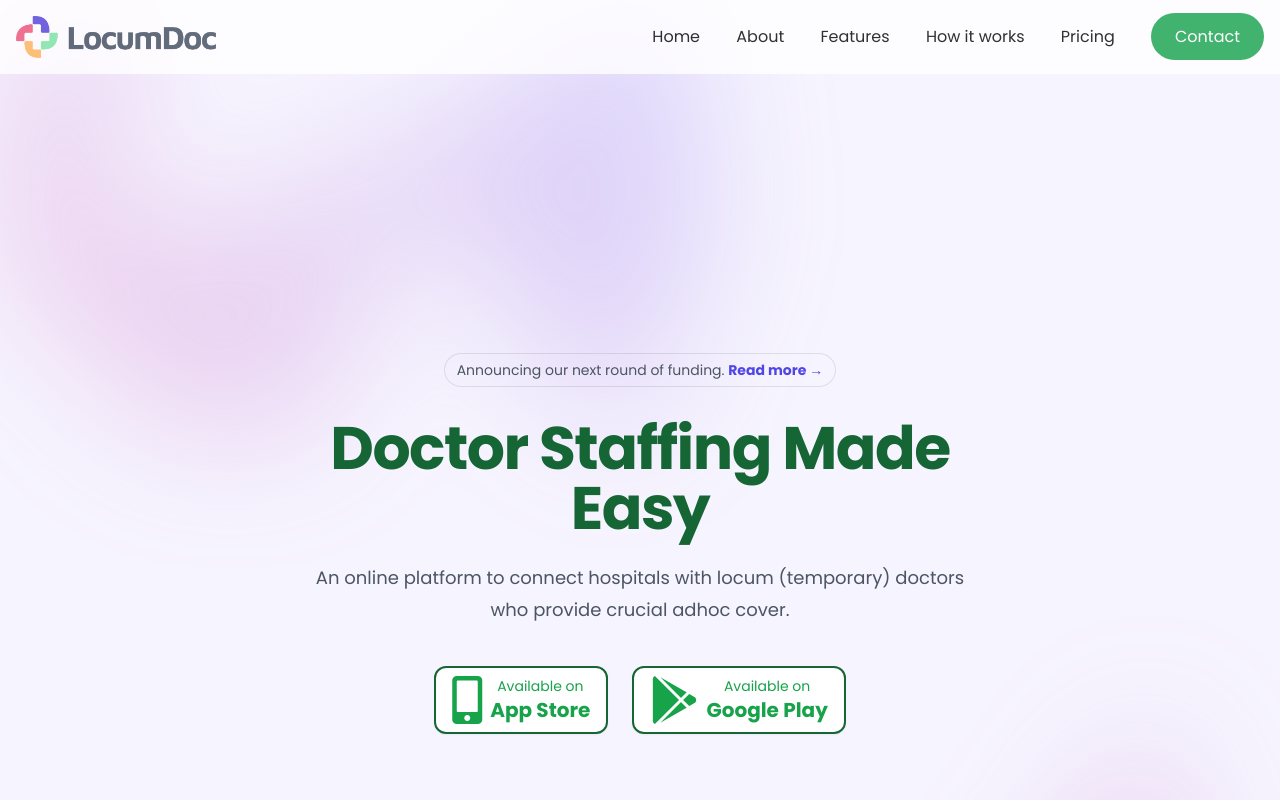
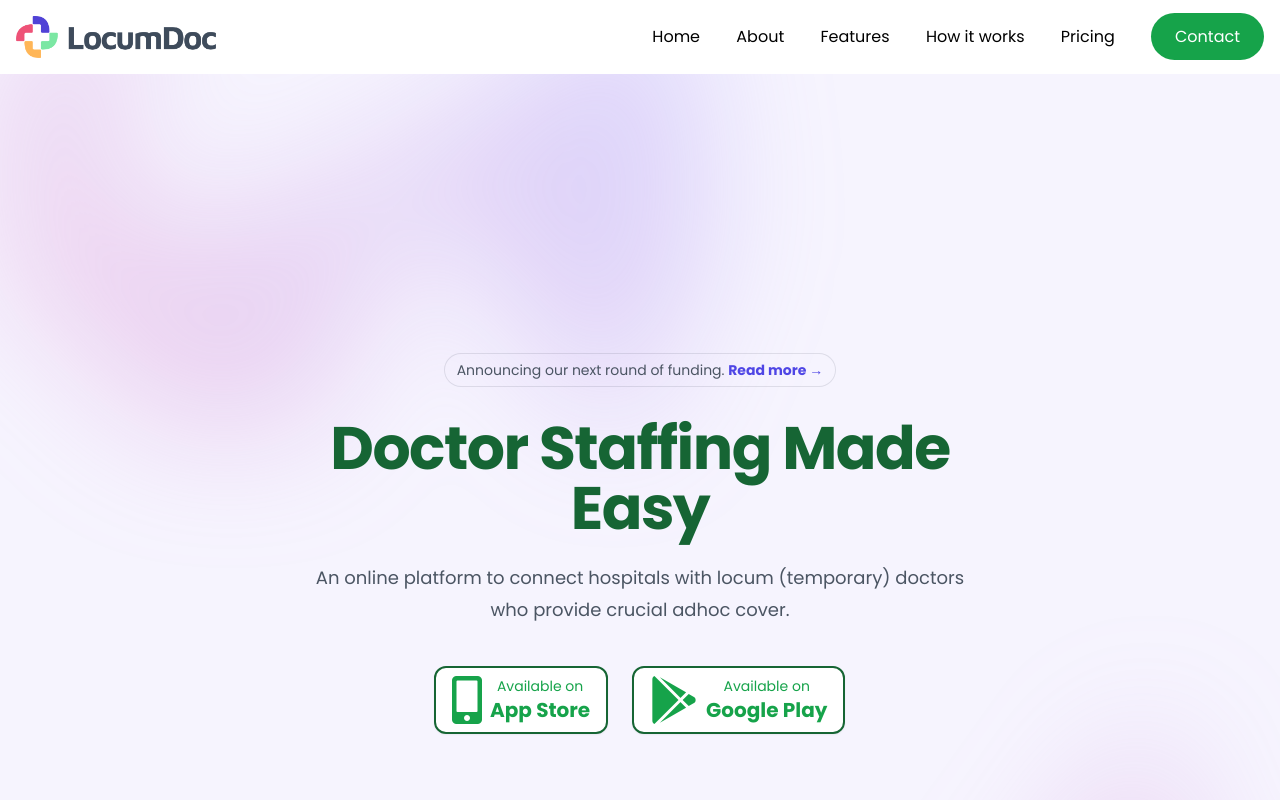
Before and after one commit to odomaurice/locumdoc, a website: page build/index.html in a window 1280 px wide. Shown: the top 800 px of the page. Drawn offline with nearby package versions, Linux system fonts and the light colour scheme.

Commit message:
Update index.html

```diff
--- a/build/index.html
+++ b/build/index.html
@@ -51,7 +51,7 @@
 
 
 
-       <header class="sticky top-0 z-50 bg-white opacity-80  font-Default text-black   mx-auto">
+       <header class="sticky top-0 z-50 bg-white   font-Default text-black   mx-auto">
         <section class="mx-auto flex max-w-full items-center justify-between p-4">
            <a class="navbar-brand font-bold" href="#"><img src="./img/LocumDoc Logo@150x.png" width="200px" alt=""></a>
             <div class="  sm:shadow-none sm:p-0 sm:rounded-none p-3">
```
